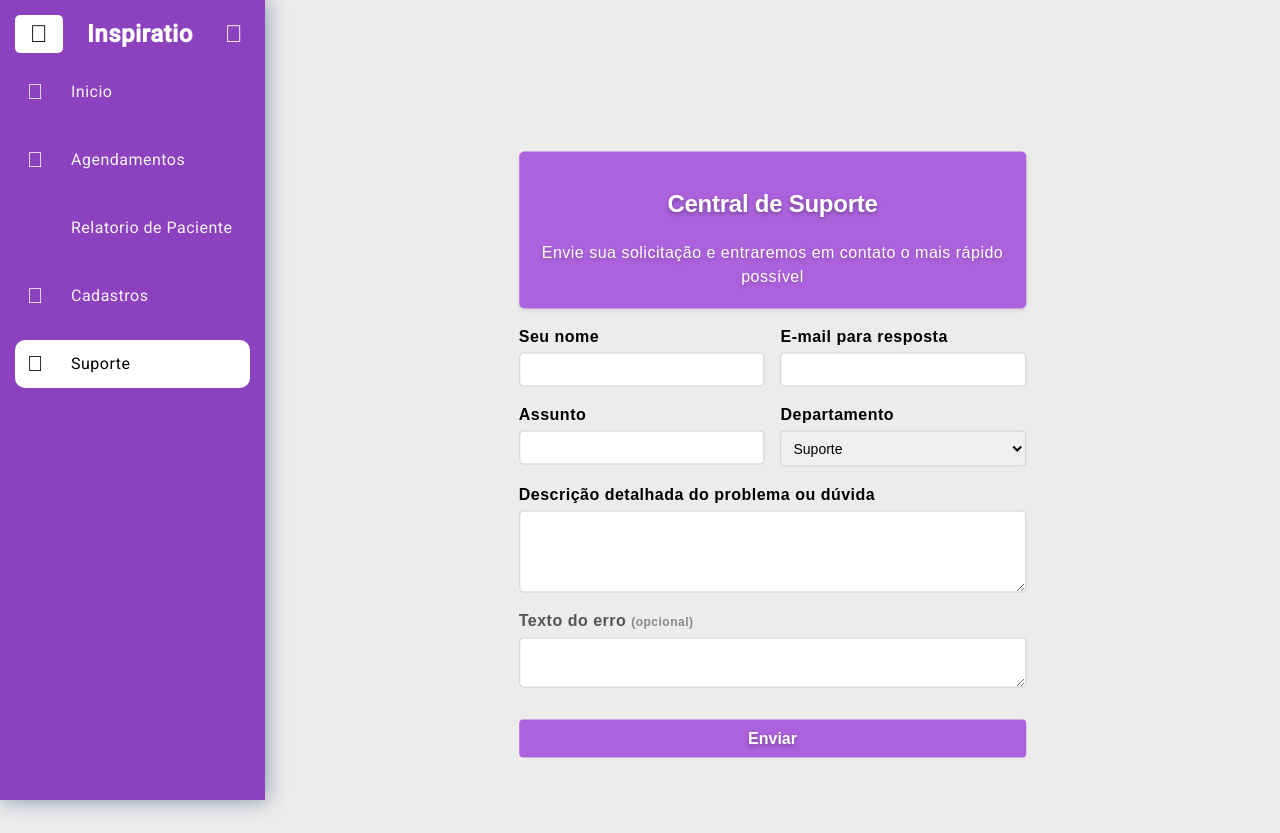
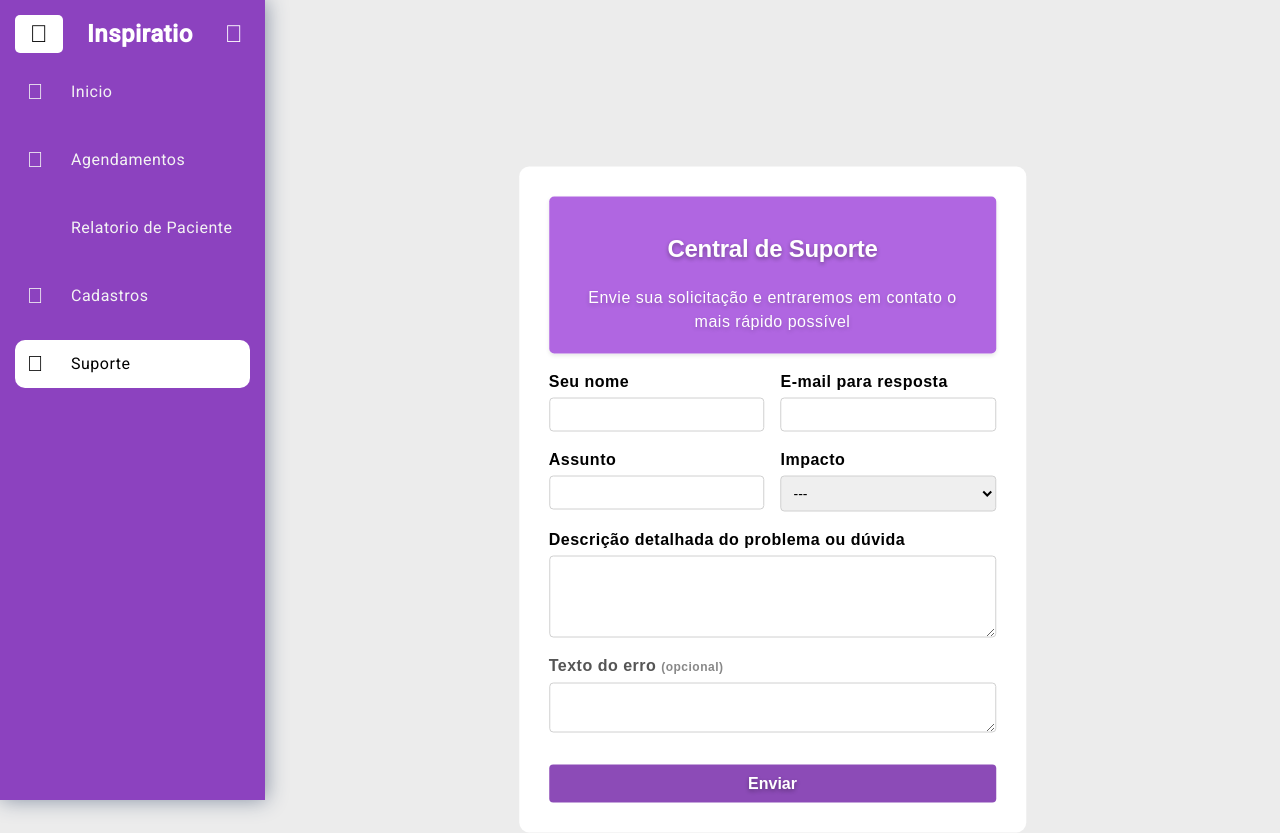
Before and after one commit to leoocestari/InspiratioWS, an Angular app: page /suport in a window 1280 px wide. Before the commit the page ends 800 px from the top, so only its background shows below. Built offline with nearby package versions, Linux system fonts and the light colour scheme; some icons are missing; a web font is replaced by a local one.

Commit message:
update form support

```diff
--- a/src/app/modules/pages/suport/suport.component.html
+++ b/src/app/modules/pages/suport/suport.component.html
@@ -25,11 +25,14 @@
 
     <!-- Campo para o departamento -->
     <div class="form-group">
-      <label for="department">Departamento</label>
+      <label for="department">Impacto</label>
       <select id="department" formControlName="department">
-        <option>Suporte</option>
-        <option>Vendas</option>
-        <option>Financeiro</option>
+        <option>---</option>
+        <option>Muito alto</option>
+        <option>Alto</option>
+        <option>Medio</option>
+        <option>Baixo</option>
+        <option>Muito baixo</option>
       </select>
     </div>
 
--- a/src/app/modules/pages/suport/suport.component.scss
+++ b/src/app/modules/pages/suport/suport.component.scss
@@ -35,6 +35,9 @@
     margin: auto;
     font-family: Arial, sans-serif;
     color: #000000;
+    background-color: white;
+    padding: 30px;
+    border-radius: 10px;
 
 
     /* Centralizando o formulário na página */
@@ -91,7 +94,7 @@
         font-size: 16px;
         font-weight: bold;
         color: #ffffff;
-        background-color: rgba(159, 70, 219, 0.822);
+        background-color: rgba(116, 37, 168, 0.822);
         text-shadow: 0 2px 4px rgba(0, 0, 0, 0.329);
         border: none;
         border-radius: 4px;
```
